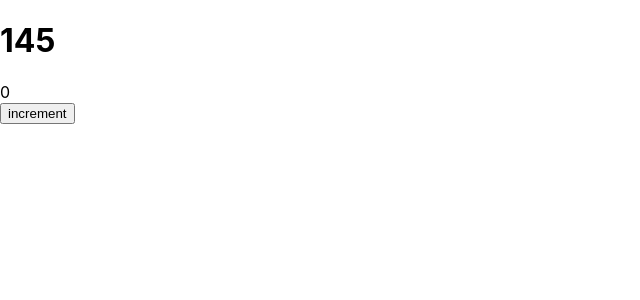
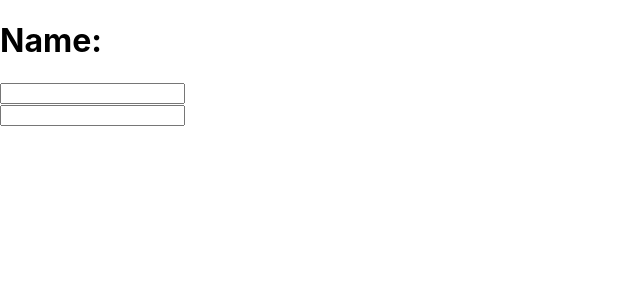
Before and after one commit to VeluruSumanvsn/ReactBatch9, a React (Create React App) app: page / in a window 1280 px wide. Shown: the top 300 px of the page, without its empty margins (0-640 px from the left). Built offline with nearby package versions, Linux system fonts and the light colour scheme.

Commit message:
code added

```diff
--- a/package.json
+++ b/package.json
@@ -8,6 +8,7 @@
     "@testing-library/user-event": "^13.5.0",
     "react": "^18.2.0",
     "react-dom": "^18.2.0",
+    "react-hook-form": "^7.42.1",
     "react-router-dom": "^6.6.2",
     "react-scripts": "5.0.1",
     "web-vitals": "^2.1.4"
--- a/src/App.js
+++ b/src/App.js
@@ -1,17 +1,11 @@
-import React, { createContext, useState } from "react";
+import React from "react";
 import "./App.css";
-import Dashboard from "./Components/Dashboard";
-import Funcbased from "./Components/Funcbased";
+import { Controlled } from "./Components/Controlled";
 
-export const store = createContext();
 function App() {
-  const [data, setData] = useState(145);
   return (
     <React.Fragment>
-      <store.Provider value={[data, setData]}>
-        <Funcbased />
-      </store.Provider>
-      <Dashboard />
+      <Controlled />
     </React.Fragment>
   );
 }
--- a/src/Components/Comp1.js
+++ b/src/Components/Comp1.js
@@ -2,7 +2,9 @@ import React from 'react'
 
 function Comp1(props) {
   return (
-    <div>{props.count}</div>
+    <div>
+      <input type="text" onChange={props.handler}/>
+    </div>
   )
 }
 
--- /dev/null
+++ b/src/Components/Controlled.js
@@ -0,0 +1,17 @@
+import React, { useState } from 'react'
+import Comp1 from './Comp1';
+
+export const Controlled = () => {
+    const[data, setData] = useState('');
+
+    const handler = (event) =>{
+        setData(event.target.value)
+    }
+  return (
+    <div>
+        <h1>Name: {data}</h1>
+        <input type="text" onChange={handler}/>
+        <Comp1 handler={handler}/>
+    </div>
+  )
+}
```
Also changed, not shown: src/Components/Hoc.js (added, +19 -0 lines), 1 other file (tests, documents, lock files or other folders).
